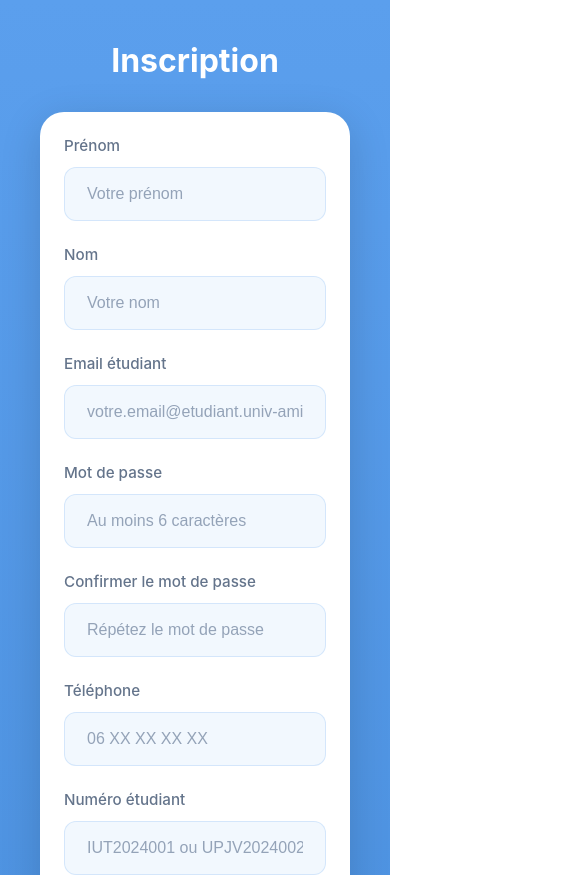
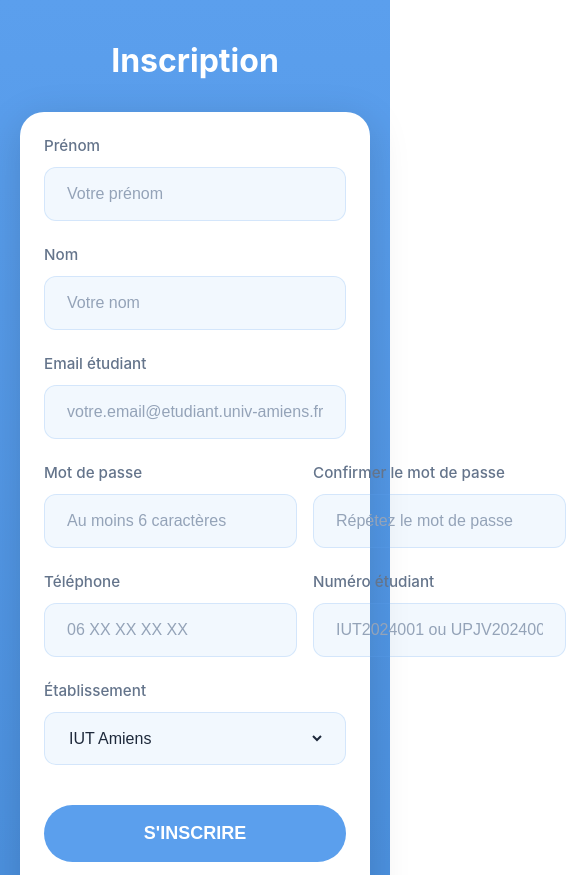
Before and after one commit to clepix21/Fumotion, a React (Create React App) app in the folder app/frontend/: page /register in a window 390 px wide. Shown: the top 875 px of the page, 566 px wide, since content can reach past the window. Built offline with nearby package versions, Linux system fonts and the light colour scheme; no server answers.

Commit message:
refactor: améliorer la mise en page des champs de mot de passe, téléphone et numéro étudiant dans la page d'inscription

```diff
--- a/app/frontend/src/pages/auth/RegisterPage.js
+++ b/app/frontend/src/pages/auth/RegisterPage.js
@@ -149,7 +149,8 @@ export default function RegisterPage() {
               </div>
             </div>
 
-            <div className="form-group-modern">
+            <div style={{ display: 'flex', gap: '1rem' }}>
+              <div className="form-group-modern" style={{ flex: 1 }}>
                 <label className="form-label-modern">Mot de passe</label>
                 <div className="input-wrapper-modern">
                   <input
@@ -165,7 +166,7 @@ export default function RegisterPage() {
                 </div>
               </div>
 
-            <div className="form-group-modern">
+              <div className="form-group-modern" style={{ flex: 1 }}>
                 <label className="form-label-modern">Confirmer le mot de passe</label>
                 <div className="input-wrapper-modern">
                   <input
@@ -180,8 +181,10 @@ export default function RegisterPage() {
                   />
                 </div>
               </div>
+            </div>
 
-            <div className="form-group-modern">
+            <div style={{ display: 'flex', gap: '1rem' }}>
+              <div className="form-group-modern" style={{ flex: 1 }}>
                 <label className="form-label-modern">Téléphone</label>
                 <div className="input-wrapper-modern">
                   <input
@@ -196,7 +199,7 @@ export default function RegisterPage() {
                 </div>
               </div>
 
-            <div className="form-group-modern">
+              <div className="form-group-modern" style={{ flex: 1 }}>
                 <label className="form-label-modern">Numéro étudiant</label>
                 <div className="input-wrapper-modern">
                   <input
@@ -208,6 +211,7 @@ export default function RegisterPage() {
                     placeholder="IUT2024001 ou UPJV2024002"
                     disabled={loading}
                   />
+                </div>
               </div>
             </div>
 
```
Lines whose indentation alone changed are shown as unchanged.
